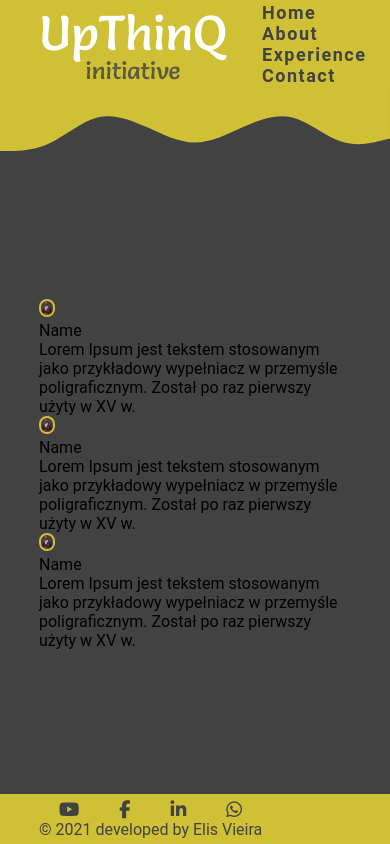
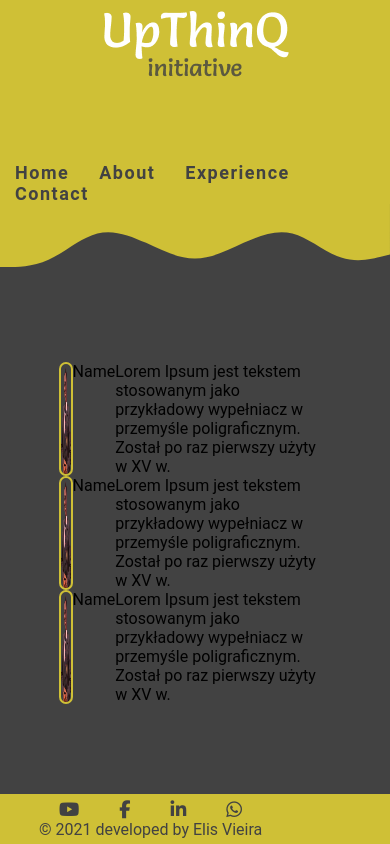
Before and after one commit to elisses/Kalike, a React (Create React App) app: page /experience in a window 390 px wide. Built offline with nearby package versions, Linux system fonts and the light colour scheme.

Commit message:
adjuste size

```diff
--- a/src/Components/Navbar.css
+++ b/src/Components/Navbar.css
@@ -40,3 +40,21 @@ header{
 .nav_links li a:focus {
     border-bottom: 1px solid #ffff;
 }
+
+@media all and (max-width: 480px) {
+    header{
+        flex-direction: column;
+        padding: 0;
+        margin: 0;
+    }
+
+
+.nav_links li {
+    display: inline-block;
+    flex-direction: row;
+    font-size: 12px;
+    padding: 0;
+}
+
+
+}
--- a/src/pages/About.css
+++ b/src/pages/About.css
@@ -2,7 +2,6 @@
     display: flex;
     flex-grow: 1;
     flex-direction: row;
-    flex-wrap: wrap;
     justify-content:space-around;
     padding:30px 10%;
     background-color:#424242;
@@ -12,7 +11,6 @@
     color: #fff;
     display: flex;
     flex-direction: column;
-    flex: 1;
     padding: 30px;
     letter-spacing: 1.5px;
 
@@ -25,32 +23,39 @@
 
 .about_text p {
     padding: 20px;
-    font-size: calc(12px + (20 - 12) * ((100vw - 300px) / (1600 - 300)));
+    font-size: calc(12px + (18 - 12) * ((100vw - 300px) / (1600 - 300)));
 }
 
 .about_picture {
     display: flex;
     flex-direction: column;
+    gap: 30px;
+    justify-content: space-between;
 
 }
 
 .about_picture .img_01 img{
-    width: 50%;
+    width: 60%;
     transform: rotate(10deg);
     border: 3px solid #CFC036;
     margin-right: 250px;
 }
 
 .about_picture .img_02 img{
-    width: 49%;
+    width: 60%;
     transform: rotate(-10deg);
     border: 3px solid #CFC036;
-    margin-left: 200px;
-    margin-top: 20px;
 }
 
 .about_picture .img_03 img{
-    width: 34%;
+    width: 60%;
     transform: rotate(10deg);
     border: 3px solid #CFC036;
 }
+
+
+.about_picture .img_04 img{
+    width: 60%;
+    transform: rotate(-10deg);
+    border: 3px solid #CFC036;
+}
--- a/src/pages/About.js
+++ b/src/pages/About.js
@@ -2,6 +2,7 @@ import React from 'react';
 import PictureOne from '../image/pictureOne.png';
 import PictureTwo from '../image/pictureTwo.png';
 import PictureThree from '../image/pictureThree.png';
+import Class from '../image/class.jpeg';
 
 import './About.css';
 
@@ -28,6 +29,9 @@ const About = () => {
                 <div className='img_03'>
                     <img src={PictureThree} alt='#' />
                 </div>
+                <div className='img_04'>
+                    <img src={Class} alt='#' />
+                </div>
 
             </div>
         </div >
--- a/src/pages/Experience.css
+++ b/src/pages/Experience.css
@@ -1,12 +1,28 @@
 .wrapper_experience {
     display: flex;
+    flex-grow: 1;
+    flex-direction: row;
     padding: 30px 10%;
     flex-wrap: wrap;
     justify-content: space-around;
-    align-items: flex-start;
-    height: 100vh;
+    align-items: center;
 }
 
+.fedback {
+    display: flex;
+    flex-direction: column;
+    flex: 1;
+    padding: 20px;
+}
+.fedback .client  {
+    display: flex;
+    flex-direction: row;
+}
+
+.fedback .client  p {
+    display: flex;
+    flex-direction: column;
+}
 
 .client img{
     width: 5%;
--- a/src/pages/Home.css
+++ b/src/pages/Home.css
@@ -12,24 +12,26 @@
 .home_text {
     display: flex;
     flex-direction: column;
+    justify-content: inherit;
     flex: 1;
     padding: 30px;
     letter-spacing: 1.5px;
 }
 .home_text p {
    padding: 15px;
-   font-size: calc(12px + (45 - 12) * ((100vw - 300px) / (1600 - 300)));
+   font-size: calc(12px + (18 - 12) * ((100vw - 300px) / (1600 - 300)));
    color: #fff;
 
 }
 
 .home_text p:nth-child(1){
-    font-size: calc(12px + (50 - 12) * ((100vw - 300px) / (1600 - 300)));
+    font-weight: 700;
+    font-size: calc(12px + (28 - 12) * ((100vw - 300px) / (1600 - 300)));
 
 }
 
 .home_text p:nth-child(3){
-    font-size: calc(12px + (40 - 12) * ((100vw - 300px) / (1600 - 300)));
+    font-size: calc(12px + (22 - 12) * ((100vw - 300px) / (1600 - 300)));
 }
 
 
@@ -51,12 +53,13 @@
 
 .home_img {
     display: flex;
-    justify-content: flex-end;
+    justify-content: center;
+    padding: 20px;
 }
 
 .img_Kalike {
-    width: 100%;
-    height: 100%;
+    width: 90%;
+    height: 92%;
     background-color: #CFC036;
     display: flex;
     justify-content: center;
@@ -68,6 +71,10 @@
 .img_Kalike img {
     width: 100%;
     height: 100%;
+}
+
+@media screen and (min-width: 480px) {
+
 }
 
 /* .wrapper {
--- a/src/pages/PageNotFound.css
+++ b/src/pages/PageNotFound.css
@@ -1,8 +1,8 @@
 .pageNotFound {
     display: flex;
     flex-direction: column;
-    height: 100vh;
-    padding: 30px 10%;
+    flex-grow: 1;
+    flex-wrap: wrap;
     justify-content: center;
     align-items: center;
     color: #fff;
--- a/src/pages/PageNotFound.js
+++ b/src/pages/PageNotFound.js
@@ -8,7 +8,7 @@ const PageNotFound = () => {
         <div className="pageNotFound">
 
             <h1>Oops..! 404 Page Not Found</h1>
-            <img src={pagenotfoundImage} height="500" width="500" alt="not found" />
+            <img src={pagenotfoundImage} height="400" width="400" alt="not found" />
         </div>
     )
 }
```
Also changed, not shown: public/logo.png (deleted), src/image/class.jpeg (added).
